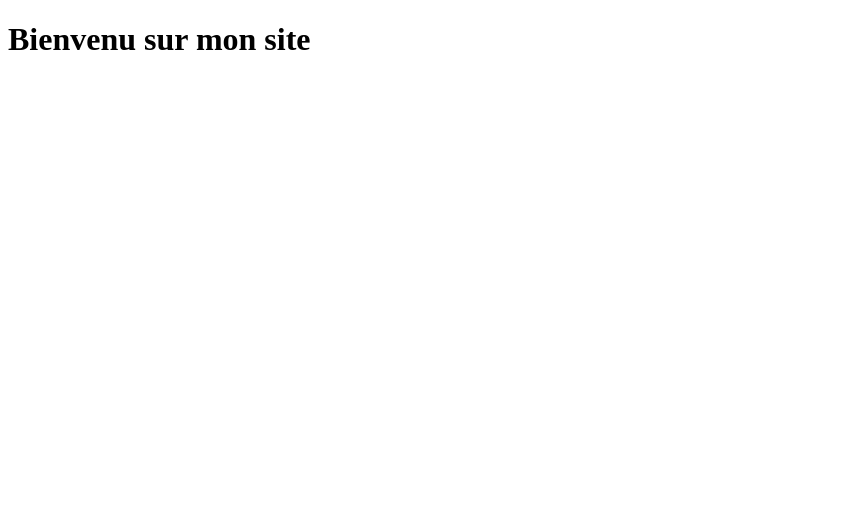
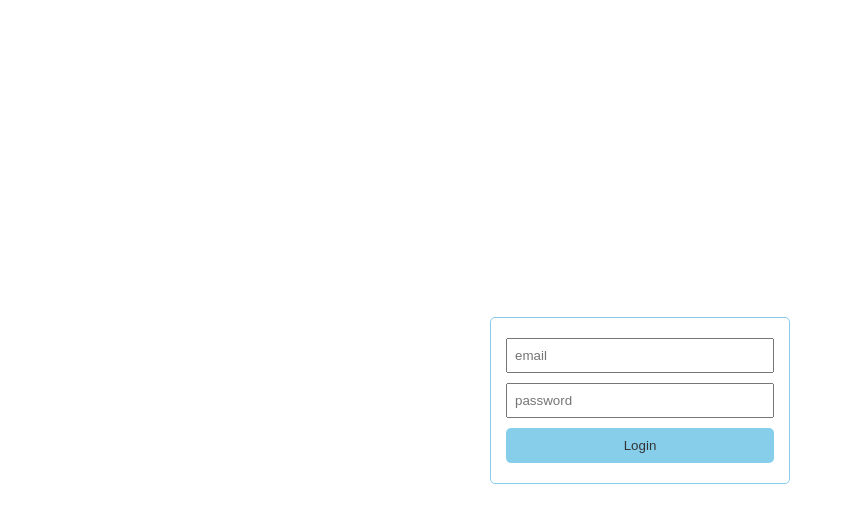
Before and after one commit to Arthur34-Rivollier/Azerto, a plain HTML site: page index.html in a window 1280 px wide. Shown: the whole page, without its empty margins (0-845 px from the left). Drawn offline with Linux system fonts and the light colour scheme.

Commit message:
index.html

```diff
--- a/index.html
+++ b/index.html
@@ -1,12 +1,52 @@
 <!DOCTYPE html>
-<html lang="en">
-<head>
-    <meta charset="UTF-8">
-    <meta http-equiv="X-UA-Compatible" content="IE=edge">
-    <meta name="viewport" content="width=device-width, initial-scale=1.0">
-    <title>Azerto</title>
-</head>
-<body>
-    <h1>Bienvenu sur mon site</h1>
-</body>
+<html>
+    <head>
+        <style>
+            *{
+                margin: 0;
+                padding: 0;
+                box-sizing: border-box;
+            }
+            body{
+                height: 100vh;
+                display: flex;
+                align-items: center;
+                justify-content: center;
+            }
+            .container{
+                display: flex;
+                flex-direction: column;
+                width: 300px;
+                padding: 15px;
+                border: 1px solid skyblue;
+                border-radius: 5px;
+            }
+            input{
+                margin: 5px 0px;
+                height: 35px;
+                padding: 7px;
+            }
+            button{
+                height: 35px;
+                margin: 5px 0px;
+                background-color: skyblue;
+                border: none;
+                border-radius: 5px;
+                color: #333;
+            }
+            button:hover{
+                background-color: #333;
+                color: skyblue;
+            }
+        </style>
+    </head>
+    <body>
+        <div class="container">
+            <input type="email"
+            placeholder="email">
+            <input type="password"
+            placeholder="password">
+            <button>Login</button>
+        </div>
+    </body>
 </html>
```
